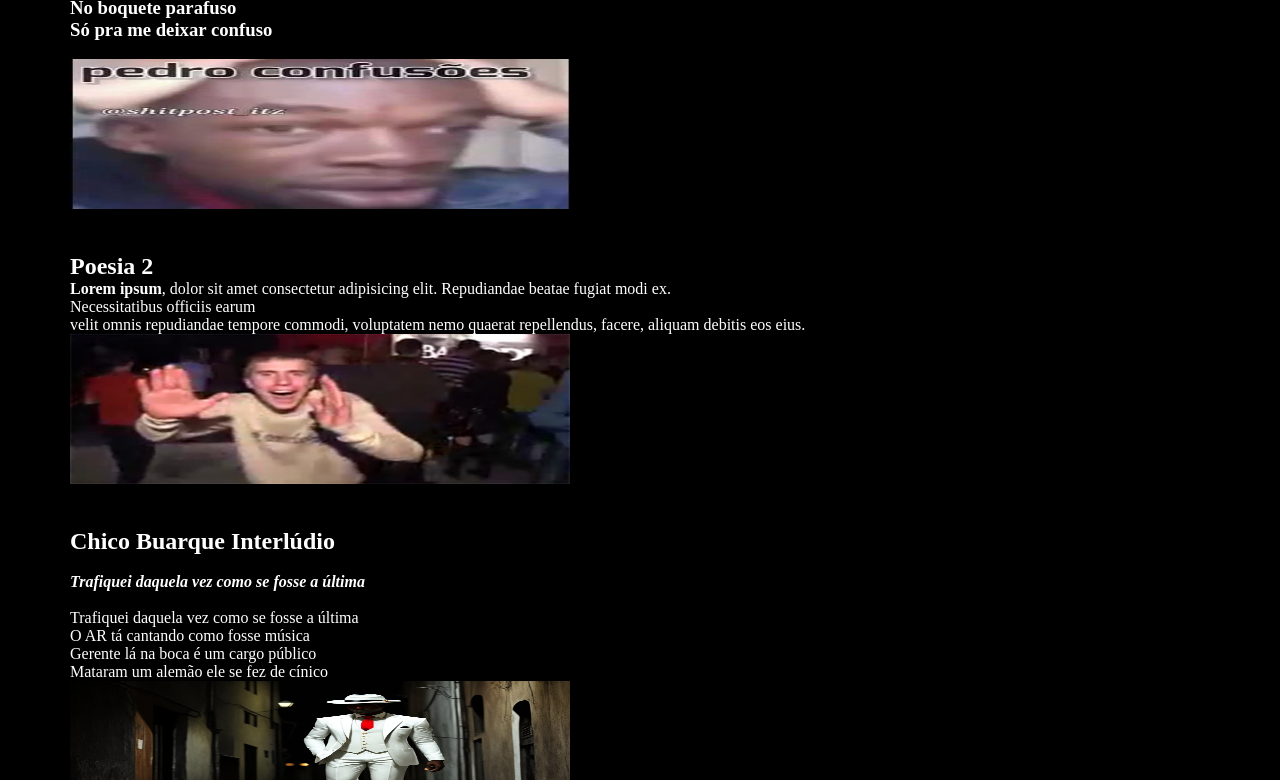
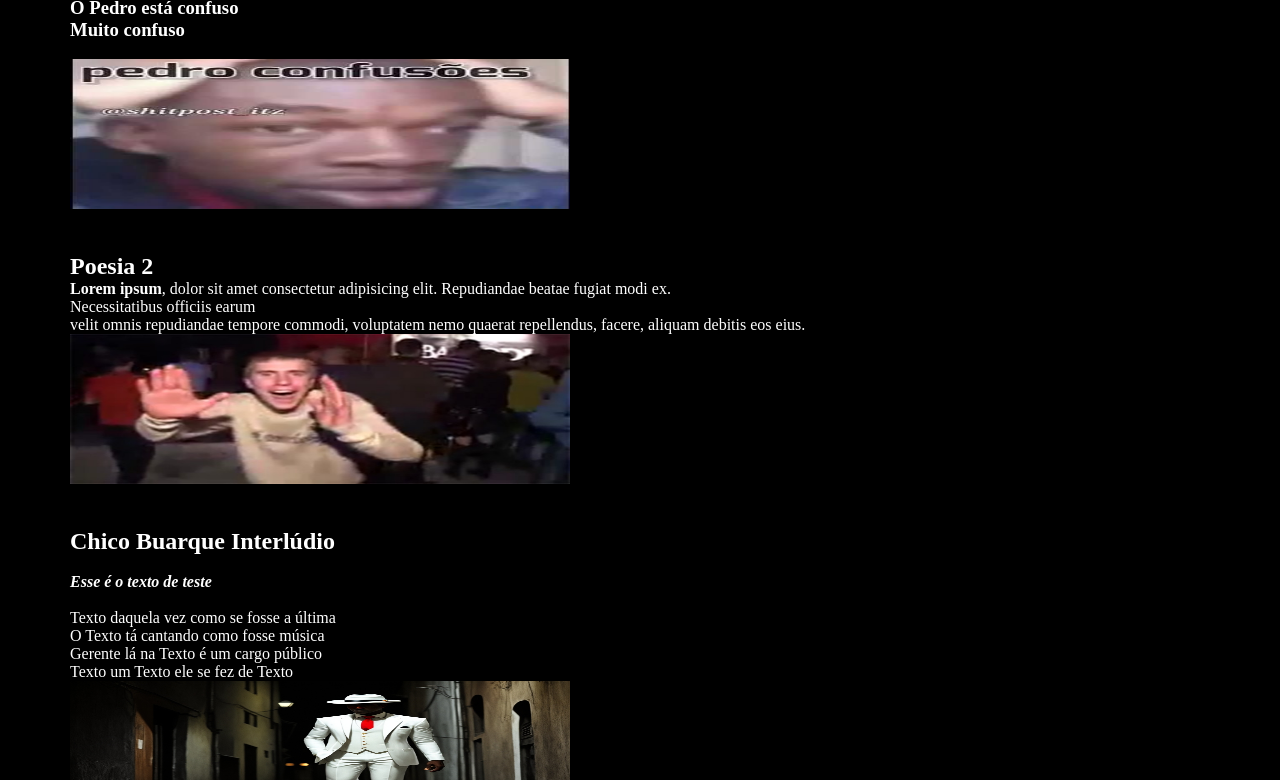
Before and after one commit to Diego-World/Aula-03-Web-Fatec, a plain HTML site: page index.html in a window 1280 px wide. Shown: the part 199-979 px from the top of the page. Drawn offline with Linux system fonts and the light colour scheme.

Commit message:
code: refactoring

```diff
--- a/index.html
+++ b/index.html
@@ -20,9 +20,9 @@
         <div class="flex">
 
           <h1>Poesia</h1>
-          <h3>Vem com a boca devagarinho!</h2>
-          <h3>No boquete parafuso</h3>
-          <h3>Só pra me deixar confuso</h4>
+          <h3>Esse é o pedro</h2>
+          <h3>O Pedro está confuso</h3>
+          <h3>Muito confuso</h4>
           <br>
           <img src="assets/pedroConfusoes.jpg" width="500" height="150">
 
@@ -63,12 +63,12 @@
             <P>
                 <h2>Chico Buarque Interlúdio</h2>
                 <br>
-                <strong><i>Trafiquei daquela vez como se fosse a última</i></strong>
+                <strong><i>Esse é o texto de teste</i></strong>
                 <br><br>
-                Trafiquei daquela vez como se fosse a última
-                <br>O AR tá cantando como fosse música
-                <br>Gerente lá na boca é um cargo público
-                <br>Mataram um alemão ele se fez de cínico
+                Texto daquela vez como se fosse a última
+                <br>O Texto tá cantando como fosse música
+                <br>Gerente lá na Texto é um cargo público
+                <br>Texto um Texto ele se fez de Texto
             </P>
             <img src="assets/ze-pelintra.jpg" width="500" height="150">
 
```
